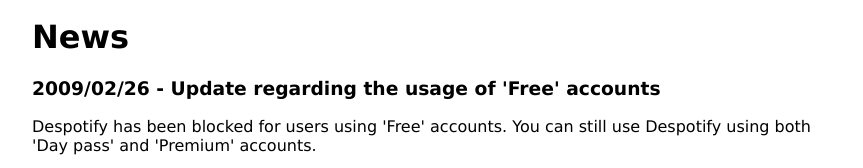
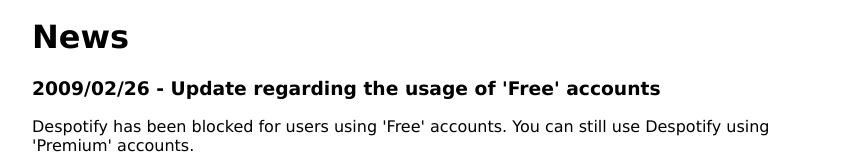
Before and after one commit to SimonKagstrom/despotify, a plain HTML site: page web/index.html in a window 1280 px wide. Shown: the part 1228-1396 px from the top of the page, without its empty margins (208-1071 px from the left). Drawn offline with Linux system fonts and the light colour scheme.

Commit message:
correction

```diff
--- a/web/index.html
+++ b/web/index.html
@@ -118,7 +118,7 @@ a.cur {
 </div>
 <h1>News</h1>
 <h3>2009/02/26 - Update regarding the usage of 'Free' accounts</h3>
-<p>Despotify has been blocked for users using 'Free' accounts. You can still use Despotify using both 'Day pass' and 'Premium' accounts.</p>
+<p>Despotify has been blocked for users using 'Free' accounts. You can still use Despotify using 'Premium' accounts.</p>
 <p>We will not attempt to circumvent this block, nor accept any patches circumventing it. If you disagree with this decision, you are free to fork the code.</p>
 
 <hr />
```
